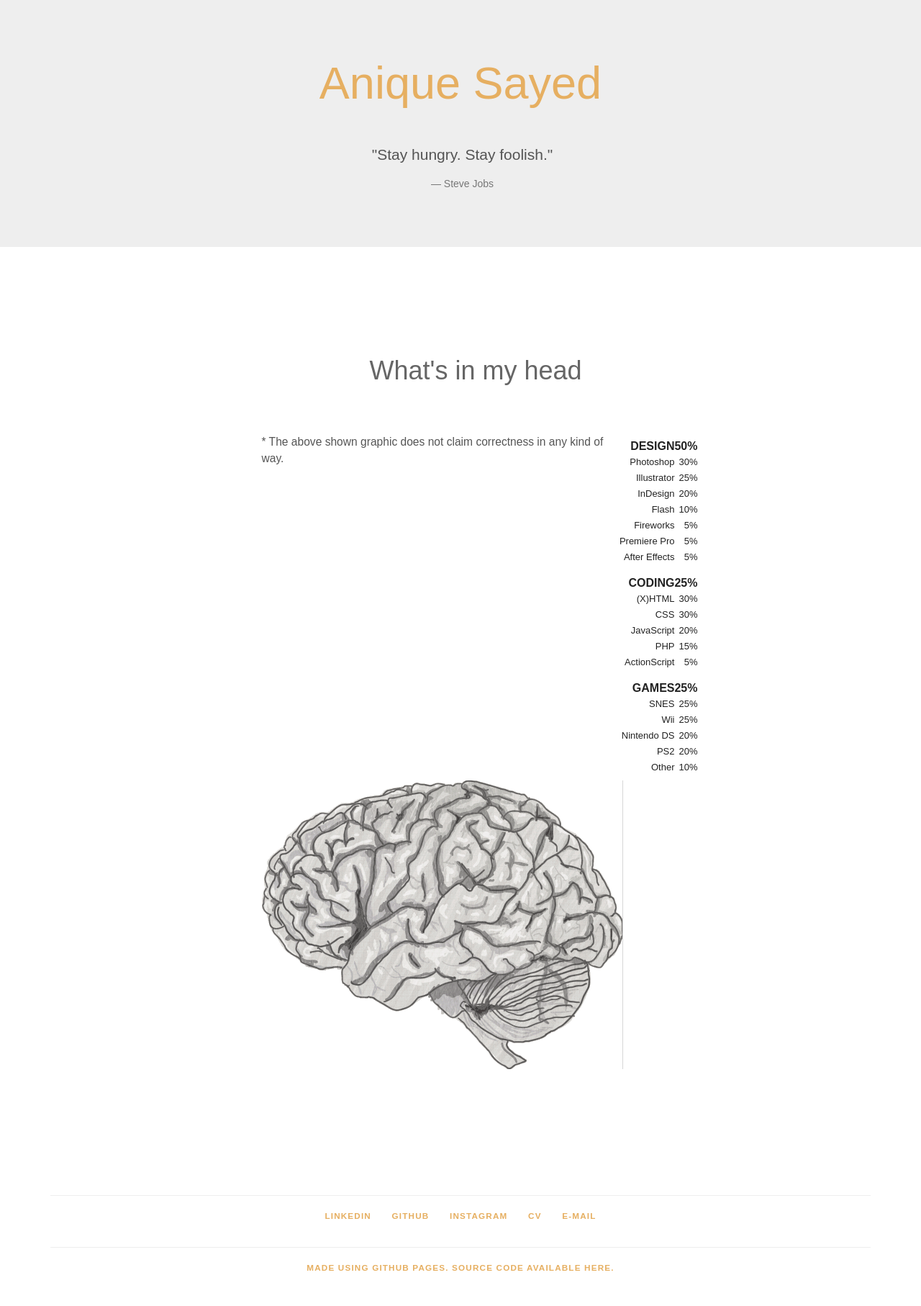
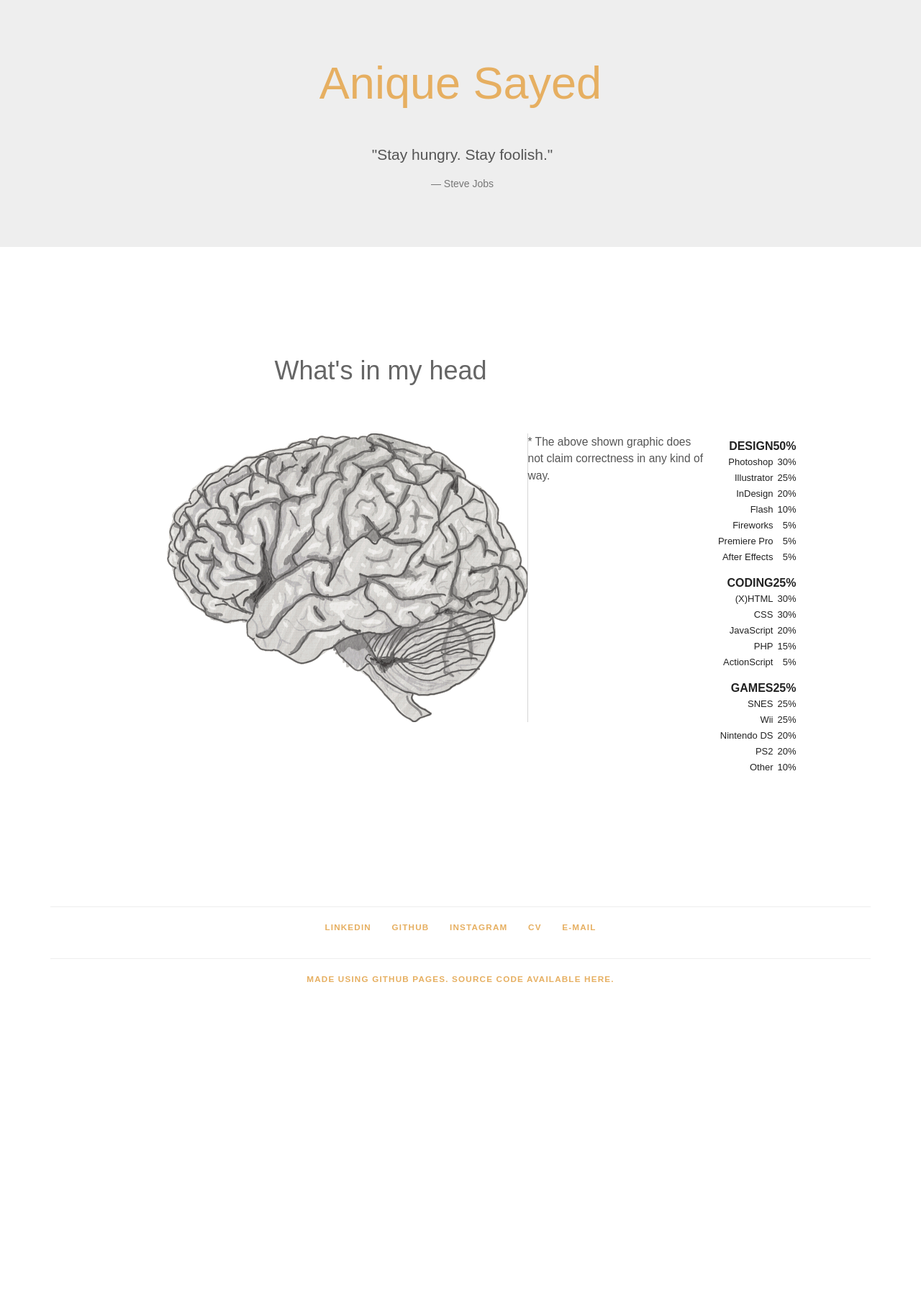
Before and after one commit to aniquesayed/aniquesayed.github.io, a Jekyll site: the page built from languages.html, in a window 1280 px wide. Shown: the whole page at 72% size. Built offline with Jekyll 4.4.1, drawn with Linux system fonts in a browser that asks for light colours; some web fonts are replaced; after the commit the page ends 1413 px from its top, so only the background shows below that.

Commit message:
editing languages page

```diff
--- a/css/skills.css
+++ b/css/skills.css
@@ -97,7 +97,7 @@
 /*------------------Map-----------------------*/
 
 #infografik {
-  width: 731px;
+  width: 1000px;
 
   margin: 0 auto;
   padding: 0 0 0 89px;
```
